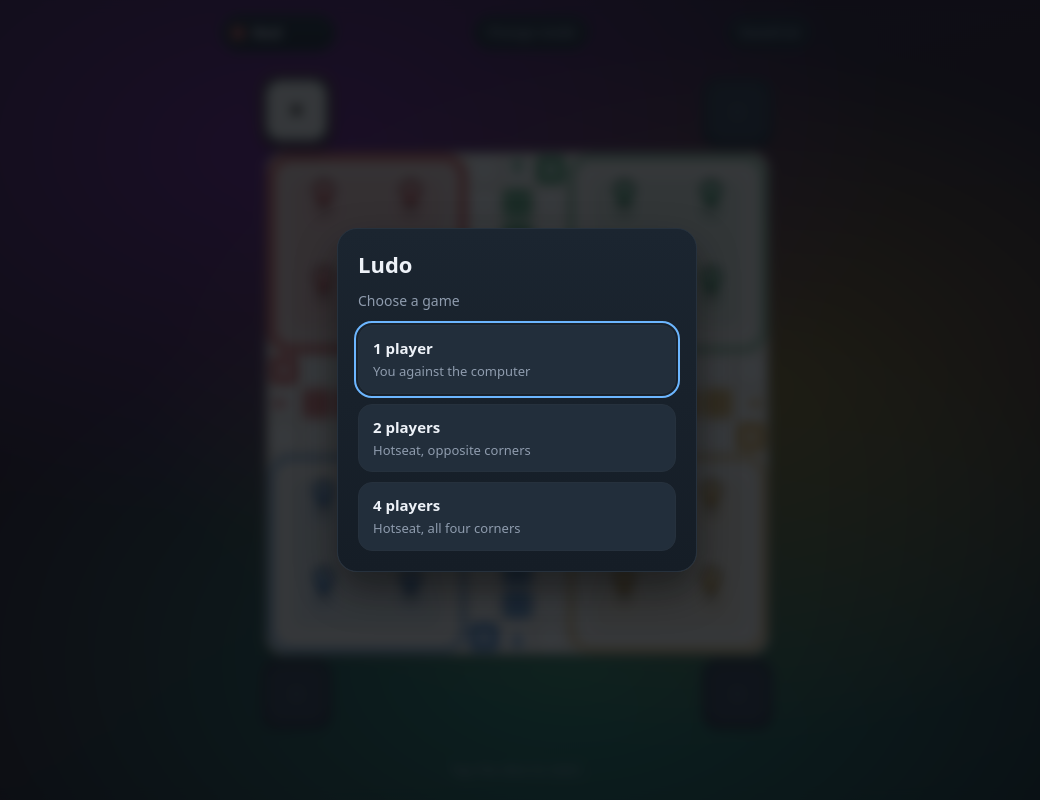
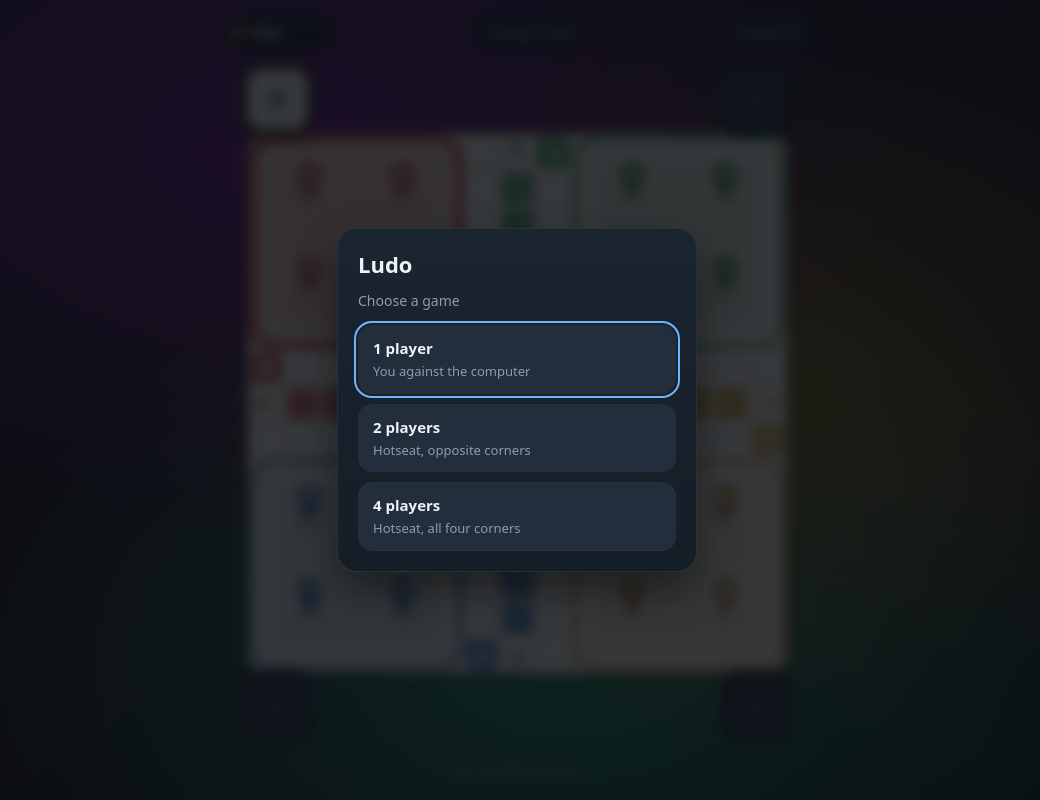
Before and after one commit to surajak/LudoGame, a website built with Vite: page web/index.html in a window 1280 px wide. Shown: the whole page, without its empty margins (123-1163 px from the left). Built offline with nearby package versions, Linux system fonts and the light colour scheme.

Commit message:
Tuck dice rails over the board rim to widen the board

```diff
--- a/web/src/app.css
+++ b/web/src/app.css
@@ -224,14 +224,14 @@ body {
   pointer-events: none;
 }
 
-/* Flush against the board edges: the spare space above and below the square. */
+/* Flush against the board edges, each rail tucked over the square's own edge. */
 .seat-dice[data-rail='top'] {
   top: var(--rail-gap, 0px);
-  transform: translateY(-100%);
+  transform: translateY(calc(-100% + var(--rail-overlap, 0px)));
 }
 
 .seat-dice[data-rail='bottom'] {
-  top: calc(var(--rail-gap, 0px) + var(--board-side, 0px));
+  top: calc(var(--rail-gap, 0px) + var(--board-side, 0px) - var(--rail-overlap, 0px));
 }
 
 .seat-die {
--- a/web/src/main.ts
+++ b/web/src/main.ts
@@ -52,8 +52,12 @@ if (!maybeCtx) throw new Error('canvas 2d context unavailable');
 const ctx: CanvasRenderingContext2D = maybeCtx;
 
 const prefersReducedMotion = window.matchMedia('(prefers-reduced-motion: reduce)').matches;
-/** Vertical room kept free for the dice rails, above and below the board. */
-const RAIL_SPACE = 164;
+/** Height of one dice rail: the die chip plus its button padding and border. */
+const RAIL_BOX = 71;
+/** How far each rail tucks over the board's top and bottom rim, not its cells. */
+const RAIL_OVERLAP = 8;
+/** Vertical room the rails really take: each one overlaps the board. */
+const RAIL_SPACE = RAIL_BOX * 2 - RAIL_OVERLAP * 2;
 /** Beat after each action, so a roll and the reply never land in the same instant. */
 const ACTION_PAUSE_MS = 500;
 /** How long the computer waits before rolling or moving, so its turn is readable. */
@@ -450,10 +454,11 @@ function resize(): void {
   layout = computeLayout(side, side);
   sizeVersion += 1;
 
-  // Rails hug the board edges, so tell them where the square sits in the stage.
+  // Rails hug the board edges and tuck over them, so tell them where the square sits.
   stage.style.setProperty('--rail-gap', `${Math.floor((height - side) / 2)}px`);
   stage.style.setProperty('--rail-inset', `${Math.floor((width - side) / 2)}px`);
   stage.style.setProperty('--board-side', `${side}px`);
+  stage.style.setProperty('--rail-overlap', `${RAIL_OVERLAP}px`);
 }
 
 function frame(time: number): void {
```
Also changed, not shown: web/scripts/ui-smoke.mjs (+7 -2 lines).
